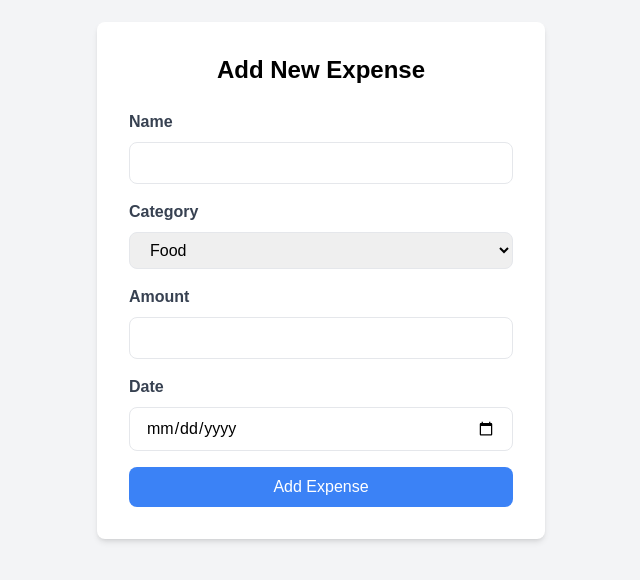
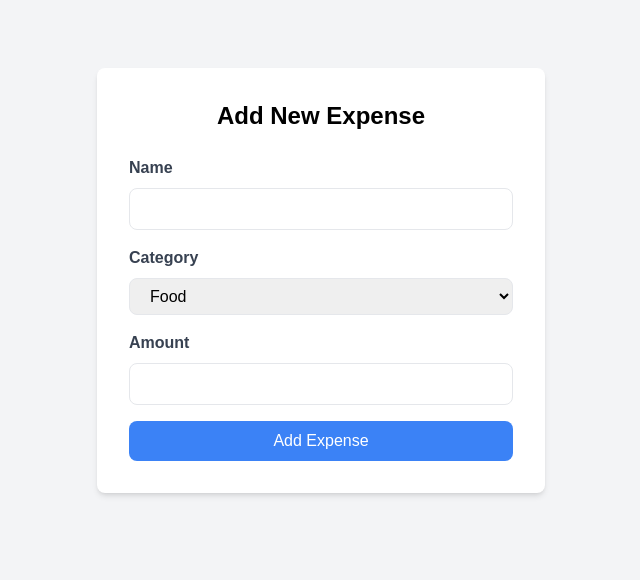
Before and after one commit to tigermursa/Quick-Expense-Tracker-Client, a Next.js app: page / in a window 1280 px wide. Shown: the part 120-700 px from the top of the page, without its empty margins (319-959 px from the left). Built offline with nearby package versions, Linux system fonts and the light colour scheme.

Commit message:
the input fom is completed now creating the all data showing layout

```diff
--- a/src/components/DataInputForm/DataInputForm.tsx
+++ b/src/components/DataInputForm/DataInputForm.tsx
@@ -1,24 +1,23 @@
-"use client"
-
+"use client";
 
 import { IExpenseData } from "@/types/ExpenseData";
 import "react-toastify/dist/ReactToastify.css";
 import { toast } from "react-toastify";
 import { useForm, SubmitHandler } from "react-hook-form";
 
-
 const DataInputForm: React.FC = () => {
   // Use React Hook Form
   const {
     register,
     handleSubmit,
+    reset, // Reset function to clear the form
     formState: { errors },
   } = useForm<IExpenseData>();
 
   // Form submission handler
   const onSubmit: SubmitHandler<IExpenseData> = async (data) => {
     try {
-      const response = await fetch(`${process.env.BASE_URL}/expenses`, {
+      const response = await fetch(`http://localhost:4000/api/v1/expenses`, {
         method: "POST",
         headers: {
           "Content-Type": "application/json",
@@ -32,8 +31,9 @@ const DataInputForm: React.FC = () => {
 
       // Show success toast notification
       toast.success("Expense added successfully!");
-      // Reset the form (optional)
-      // reset();
+
+      // Reset the form fields after successful submission
+      reset();
     } catch (error) {
       // Show error toast notification
       console.log(error);
@@ -87,8 +87,10 @@ const DataInputForm: React.FC = () => {
               </option>
               <option value="Food">Food</option>
               <option value="Transport">Transport</option>
-              <option value="Entertainment">Entertainment</option>
-              <option value="Other">Other</option>
+              <option value="Family">Family</option>
+              <option value="Donate">Donate</option>
+              <option value="Shopping">Shopping</option>
+              <option value="Others">Others</option>
             </select>
             {errors.category && (
               <p className="text-red-500 text-sm">{errors.category.message}</p>
@@ -120,27 +122,6 @@ const DataInputForm: React.FC = () => {
             )}
           </div>
 
-          {/* Date */}
-          <div className="mb-4">
-            <label
-              htmlFor="date"
-              className="block text-gray-700 font-semibold mb-2"
-            >
-              Date
-            </label>
-            <input
-              type="date"
-              id="date"
-              className={`w-full px-4 py-2 border rounded-lg focus:outline-none focus:ring-2 focus:ring-blue-400 ${
-                errors.date ? "border-red-500" : ""
-              }`}
-              {...register("date", { required: "Date is required" })}
-            />
-            {errors.date && (
-              <p className="text-red-500 text-sm">{errors.date.message}</p>
-            )}
-          </div>
-
           <button
             type="submit"
             className="w-full bg-blue-500 text-white py-2 rounded-lg hover:bg-blue-600 transition duration-300"
--- /dev/null
+++ b/src/components/TotalExpance/TotalExpance.tsx
@@ -0,0 +1,10 @@
+
+
+export const TotalExpance = () => {
+  return (
+    <div>TotalExpance</div>
+  )
+}
+
+
+this is a tsx file
--- a/src/types/ExpenseData.ts
+++ b/src/types/ExpenseData.ts
@@ -3,5 +3,4 @@ export interface IExpenseData {
   name: string;
   category: string;
   amount: number;
-  date: string;
 }
```
